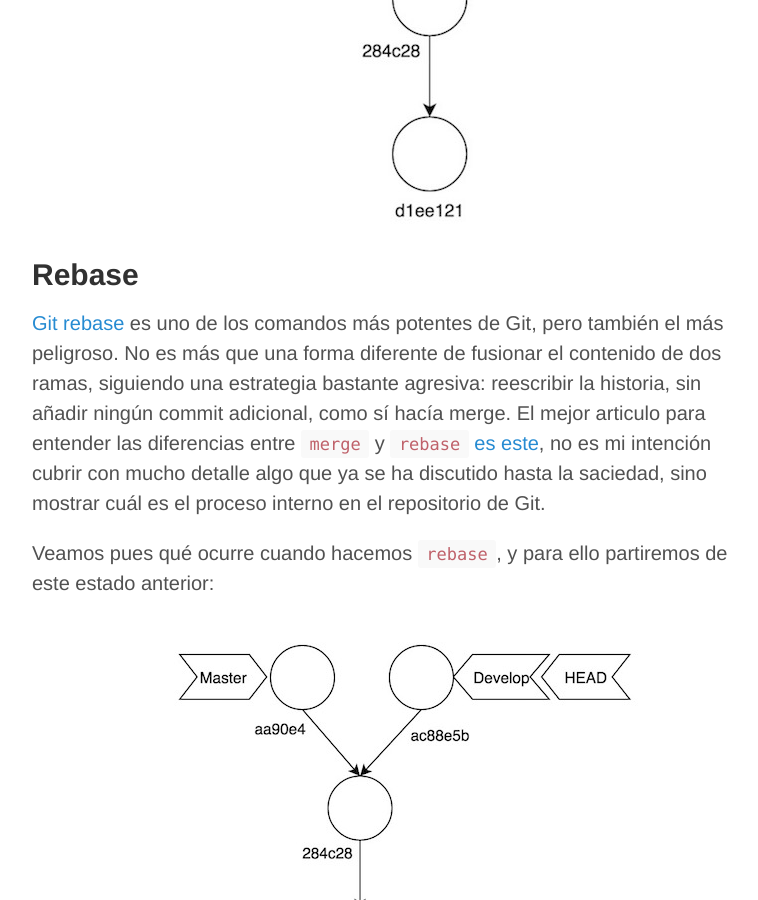
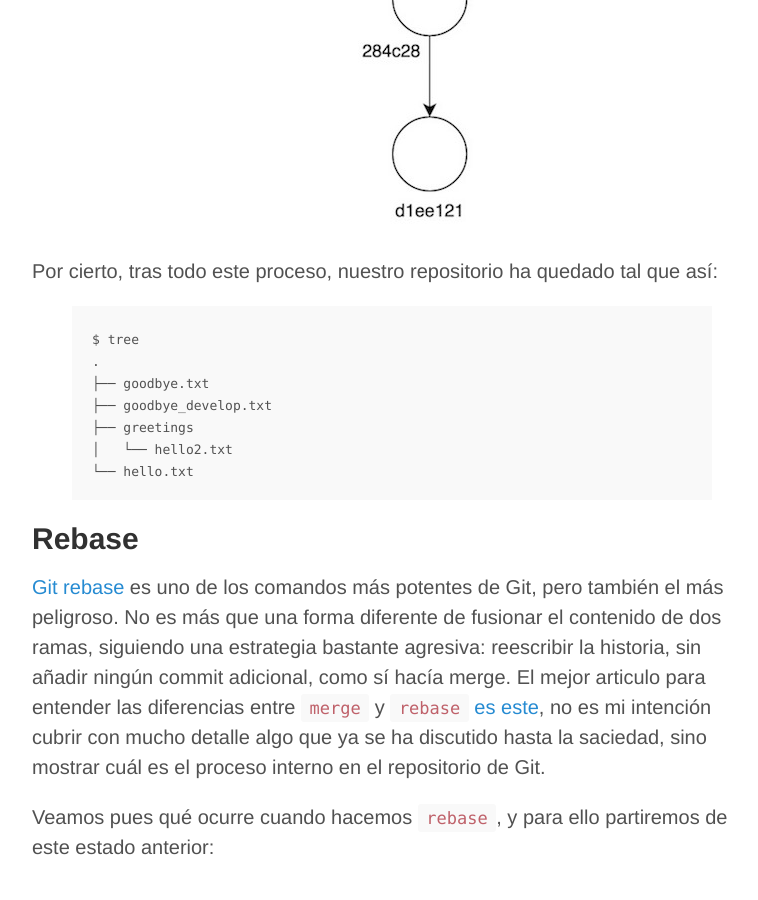
Before and after one commit to raulavila/blog-source-code, a Jekyll site: the page built from _posts/2017-03-11-como-funciona-git-3.md, in a window 1280 px wide and 900 px high, scrolled down 6976 px. Shown: the whole window, without its empty margins (248-1006 px from the left). Built offline with Jekyll 4.4.1, drawn with Linux system fonts in a browser that asks for light colours; comment, search, counter and statistics services are not loaded.

Commit message:
Small fix

```diff
--- a/_posts/2017-03-11-como-funciona-git-3.md
+++ b/_posts/2017-03-11-como-funciona-git-3.md
@@ -156,6 +156,18 @@ Espero que tenga sentido lo que ha ocurrido ahora, Git ha detectado el merge que
 
 ![Git](/public/pictures/git-internals/git-merge-3.jpg)
 
+Por cierto, tras todo este proceso, nuestro repositorio ha quedado tal que así:
+
+{% highlight text %}
+$ tree
+.
+├── goodbye.txt
+├── goodbye_develop.txt
+├── greetings
+│   └── hello2.txt
+└── hello.txt
+{% endhighlight %}
+
 ## Rebase
 
 [Git rebase](https://git-scm.com/docs/git-rebase) es uno de los comandos más potentes de Git, pero también el más peligroso. No es más que una forma diferente de fusionar el contenido de dos ramas, siguiendo una estrategia bastante agresiva: reescribir la historia, sin añadir ningún commit adicional, como sí hacía merge. El mejor articulo para entender las diferencias entre `merge` y `rebase` [es este](https://www.atlassian.com/git/tutorials/merging-vs-rebasing), no es mi intención cubrir con mucho detalle algo que ya se ha discutido hasta la saciedad, sino mostrar cuál es el proceso interno en el repositorio de Git.
```
